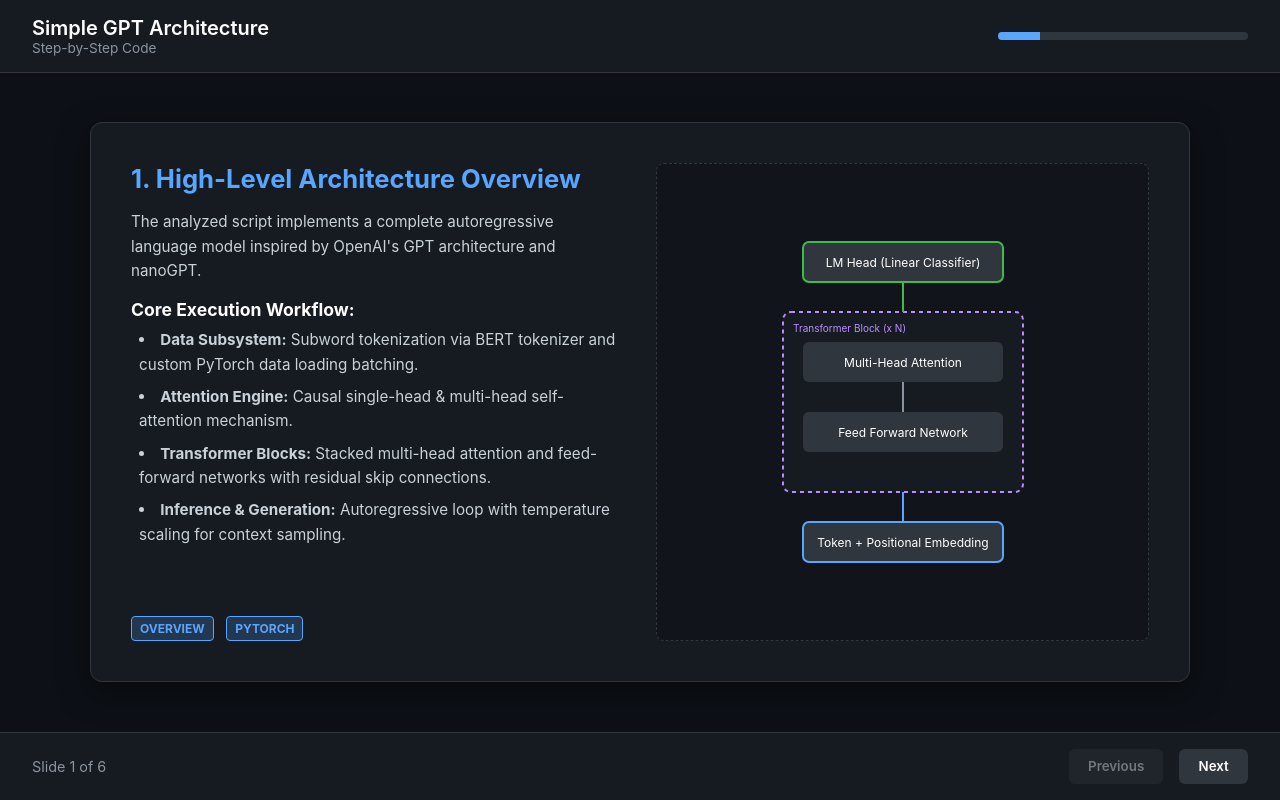
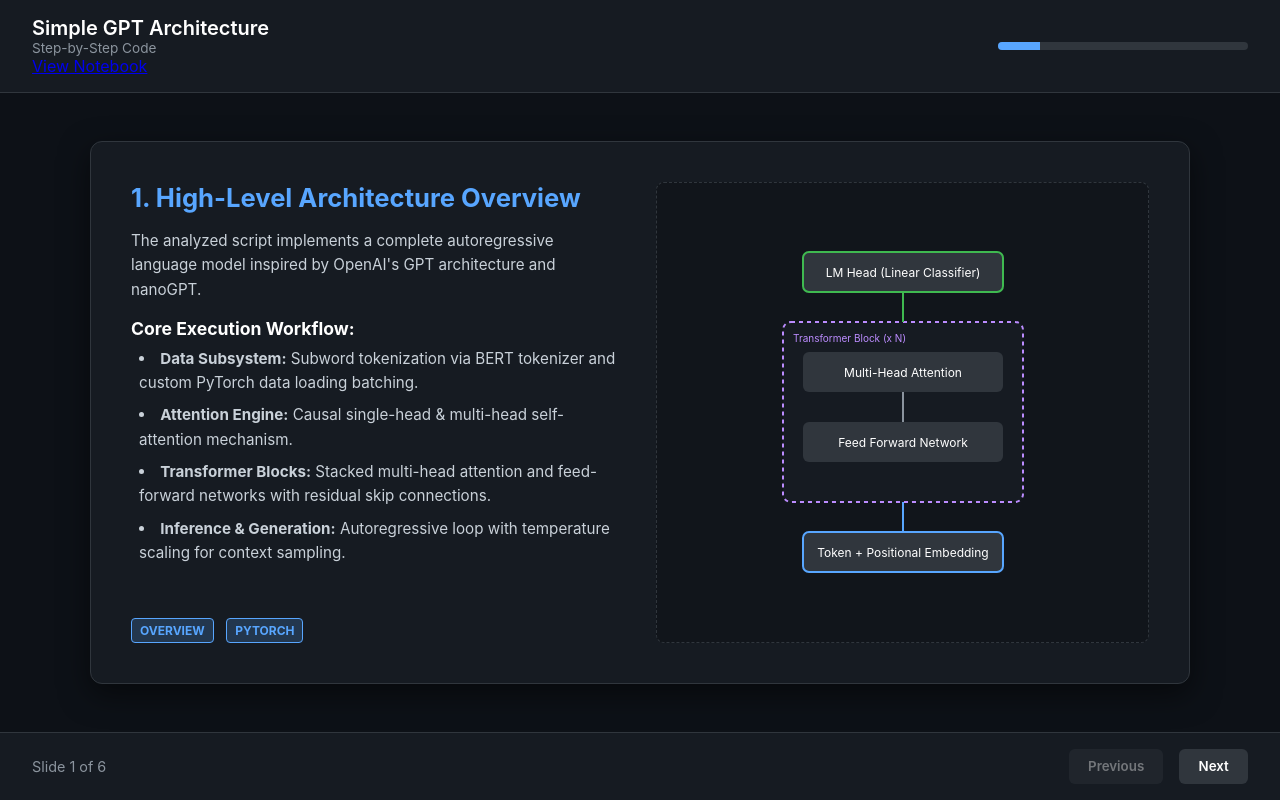
Before and after one commit to kolithawarnakulasooriya/AI-driven-cyber-physical-system, a plain HTML site: page presentations/simplellm-script-presentation.html in a window 1280 px wide. Drawn offline with Linux system fonts and the light colour scheme.

Commit message:
Add link to SimpleLLM notebook in presentation

```diff
--- a/presentations/simplellm-script-presentation.html
+++ b/presentations/simplellm-script-presentation.html
@@ -268,6 +268,7 @@
         <div class="title-container">
             <h1>Simple GPT Architecture</h1>
             <p>Step-by-Step Code</p>
+            <a href="https://github.com/kolithawarnakulasooriya/AI-driven-cyber-physical-system/blob/main/notebooks/SimpleLLM.ipynb" target="_blank">View Notebook</a>
         </div>
         <div class="progress-container">
             <div class="progress-bar" id="progressBar"></div>
```
